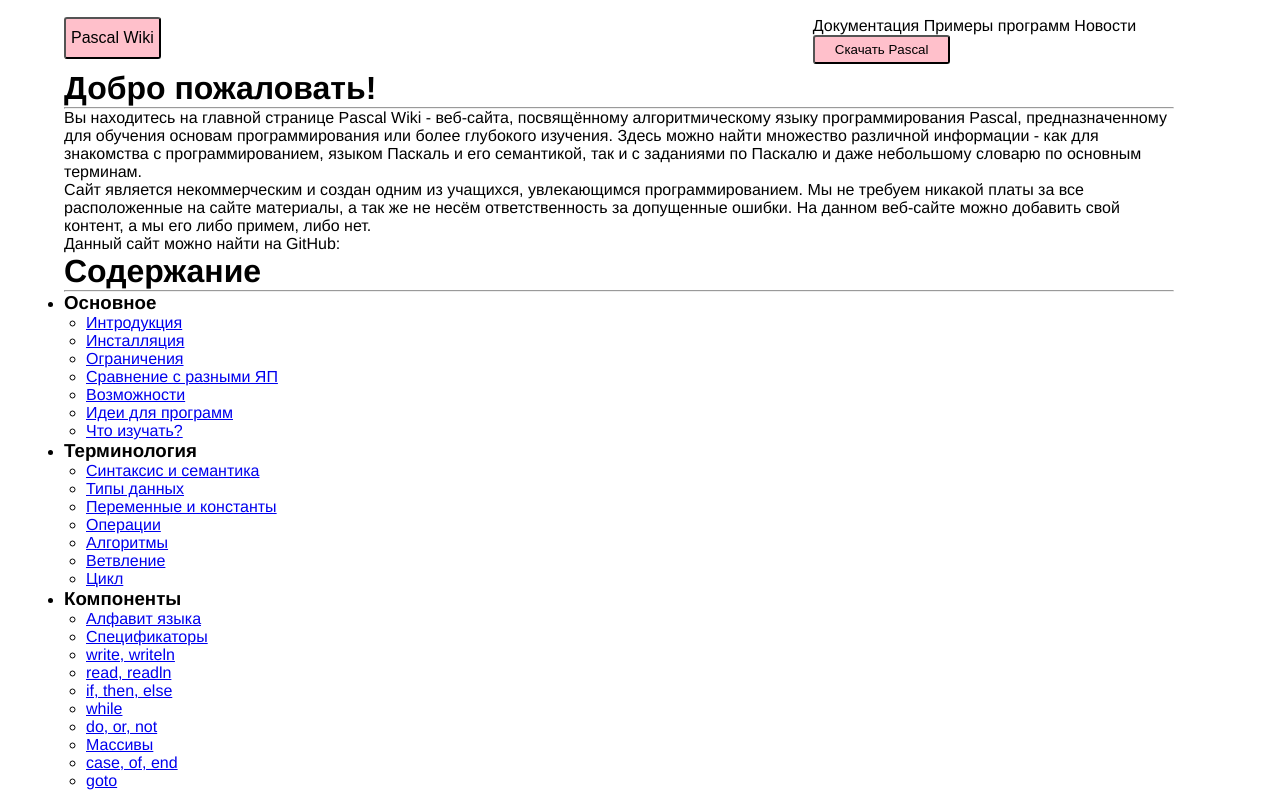
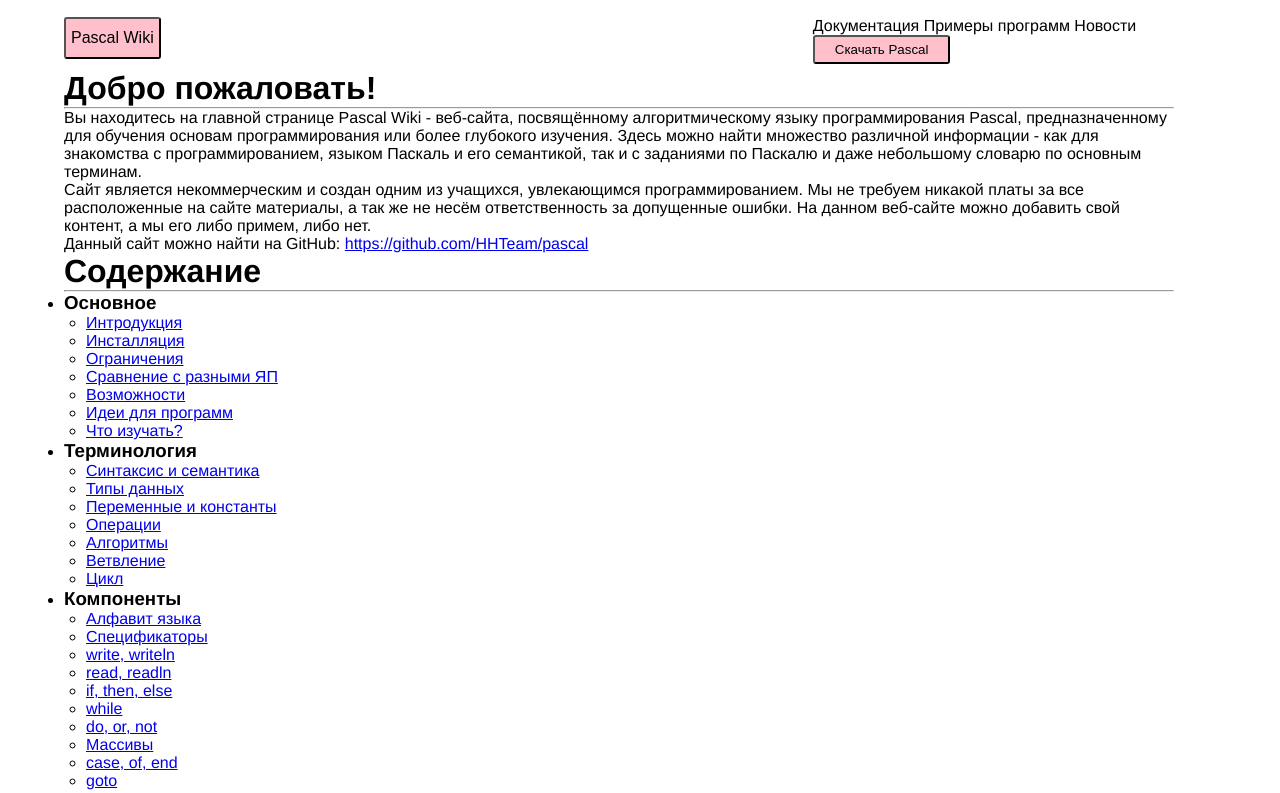
Before and after one commit to HHTeam/pascal, a plain HTML site: page index.html in a window 1280 px wide. Shown: the top 793 px of the page. Drawn offline with Linux system fonts and the light colour scheme; a web font is replaced by a local one.

Commit message:
Update index.html

```diff
--- a/index.html
+++ b/index.html
@@ -36,7 +36,7 @@
 <hr>
   <p>Вы находитесь на главной странице Pascal Wiki - веб-сайта, посвящённому алгоритмическому языку программирования Pascal, предназначенному для обучения основам программирования или более глубокого изучения. Здесь можно найти множество различной информации - как для знакомства с программированием, языком Паскаль  и его семантикой, так и с заданиями по Паскалю и даже небольшому словарю по основным терминам.</p>
   <p>Сайт является некоммерческим и создан одним из учащихся, увлекающимся программированием. Мы не требуем никакой платы за все расположенные на сайте материалы, а так же не несём ответственность за допущенные ошибки. На данном веб-сайте можно добавить свой контент, а мы его либо примем, либо нет.</p>
-  <p>Данный сайт можно найти на GitHub:  </p>
+  <p>Данный сайт можно найти на GitHub: <a href="https://github.com/HHTeam/pascal">https://github.com/HHTeam/pascal</a> </p>
    <h1>Содержание</h1>
  <hr>
  <ul>
```
